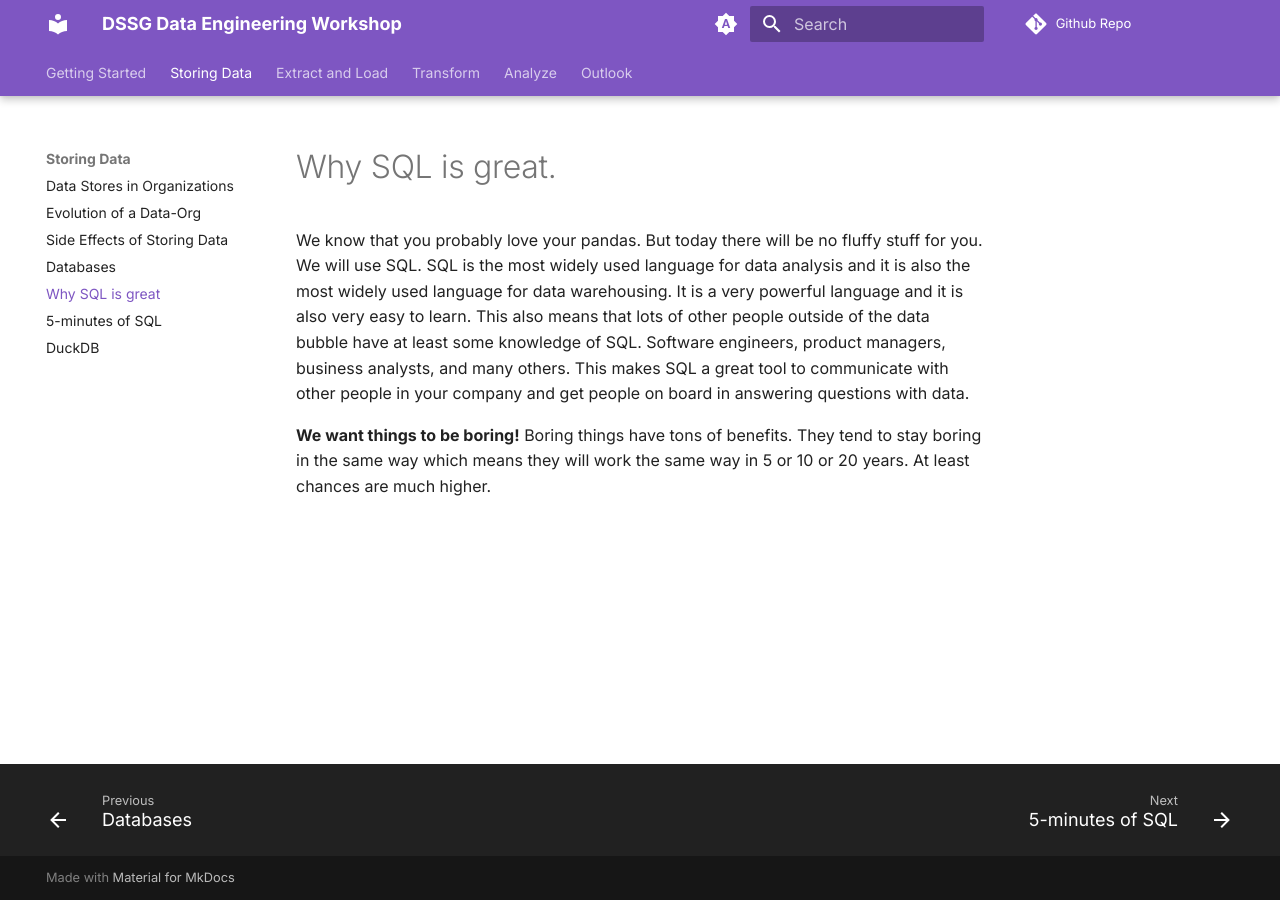
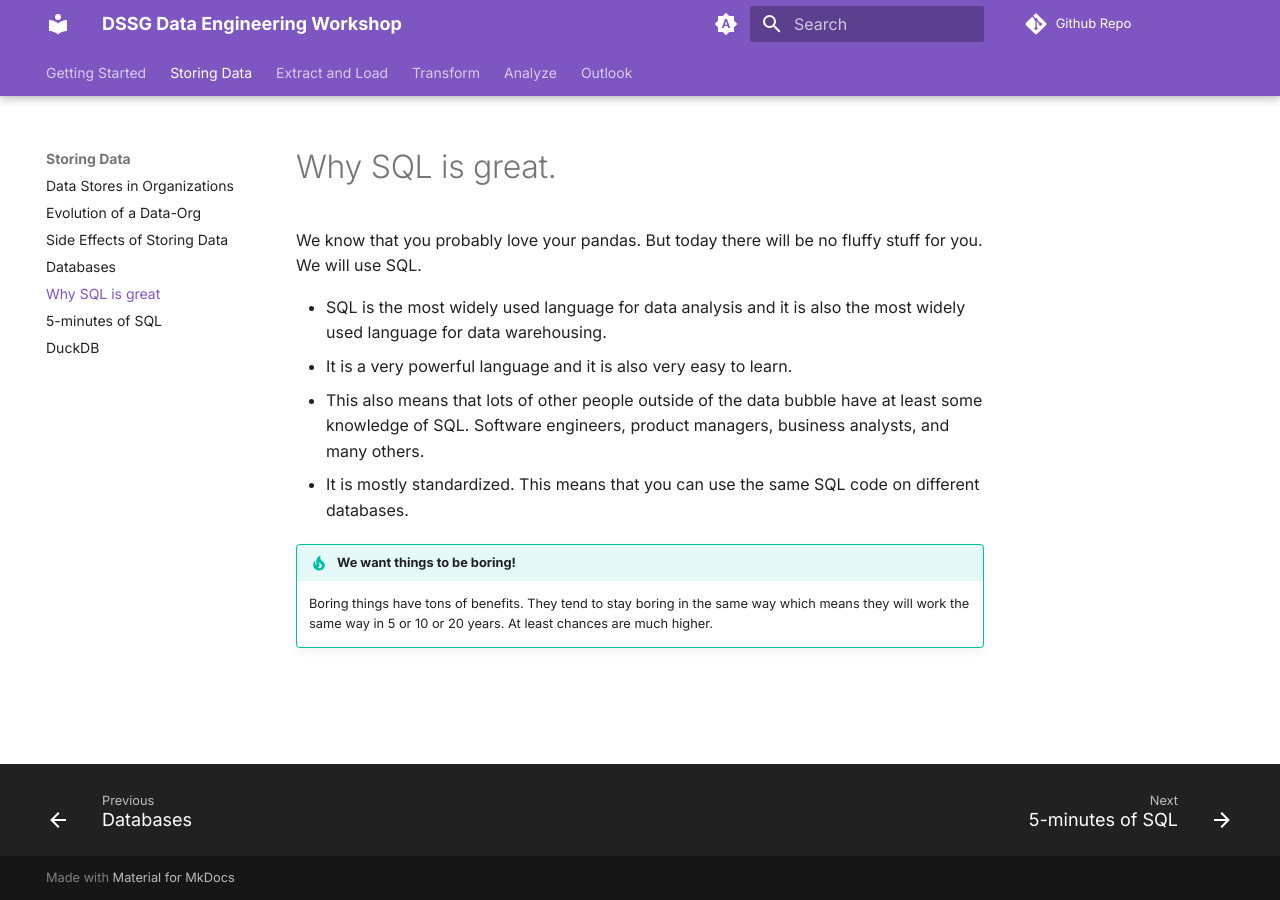
Before and after one commit to rogall-e/DSSG-Data-Engineering-Workshop, an MkDocs documentation site: the page built from docs/1_store/why-sql-is-great.md, in a window 1280 px wide. Built offline with MkDocs 1.6.1 and Material for MkDocs 9.7.7, drawn with Linux system fonts in a browser that asks for light colours; comment, search, counter and statistics services are not loaded.

```diff
--- a/docs/1_store/why-sql-is-great.md
+++ b/docs/1_store/why-sql-is-great.md
@@ -1,5 +1,11 @@
 # Why SQL is great.
-We know that you probably love your pandas. But today there will be no fluffy stuff for you. We will use SQL. SQL is the most widely used language for data analysis and it is also the most widely used language for data warehousing. It is a very powerful language and it is also very easy to learn. This also means that lots of other people outside of the data bubble have at least some knowledge of SQL. Software engineers, product managers, business analysts, and many others. This makes SQL a great tool to communicate with other people in your company and get people on board in answering questions with data.
+We know that you probably love your pandas. But today there will be no fluffy stuff for you. We will use SQL.
 
-**We want things to be boring!**
-Boring things have tons of benefits. They tend to stay boring in the same way which means they will work the same way in 5 or 10 or 20 years. At least chances are much higher.
+- SQL is the most widely used language for data analysis and it is also the most widely used language for data warehousing.
+- It is a very powerful language and it is also very easy to learn.
+- This also means that lots of other people outside of the data bubble have at least some knowledge of SQL. Software engineers, product managers, business analysts, and many others.
+- It is mostly standardized. This means that you can use the same SQL code on different databases.
+
+
+!!! tip "We want things to be boring!"
+    Boring things have tons of benefits. They tend to stay boring in the same way which means they will work the same way in 5 or 10 or 20 years. At least chances are much higher.
```
Also changed, not shown: docs/0_getstarted/expectations.md (+4 -0 lines), docs/0_getstarted/overview.md (+1 -1 lines), docs/2_extract/concepts.md (deleted, +0 -7 lines), docs/2_extract/connections.md (added, +12 -0 lines), docs/2_extract/data-destinations.md (+3 -1 lines), docs/2_extract/data-sources.md (+4 -1 lines), docs/2_extract/el-lifecycle.md (deleted, +0 -6 lines), docs/assets/d2/evolution-of-data-stores.svg (deleted), docs/assets/img/data-destinations.png (added), docs/assets/img/data-sources.png (added), docs/assets/img/orchestration.png (added), 3 other files.
